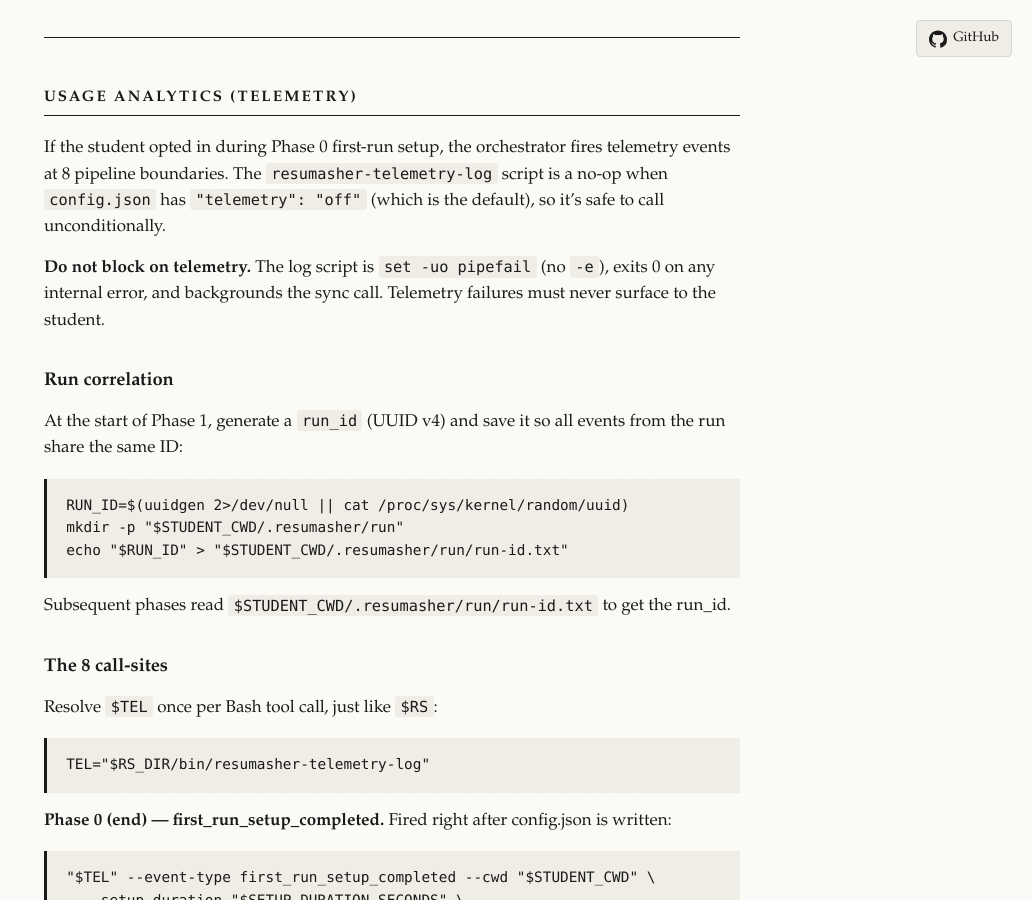
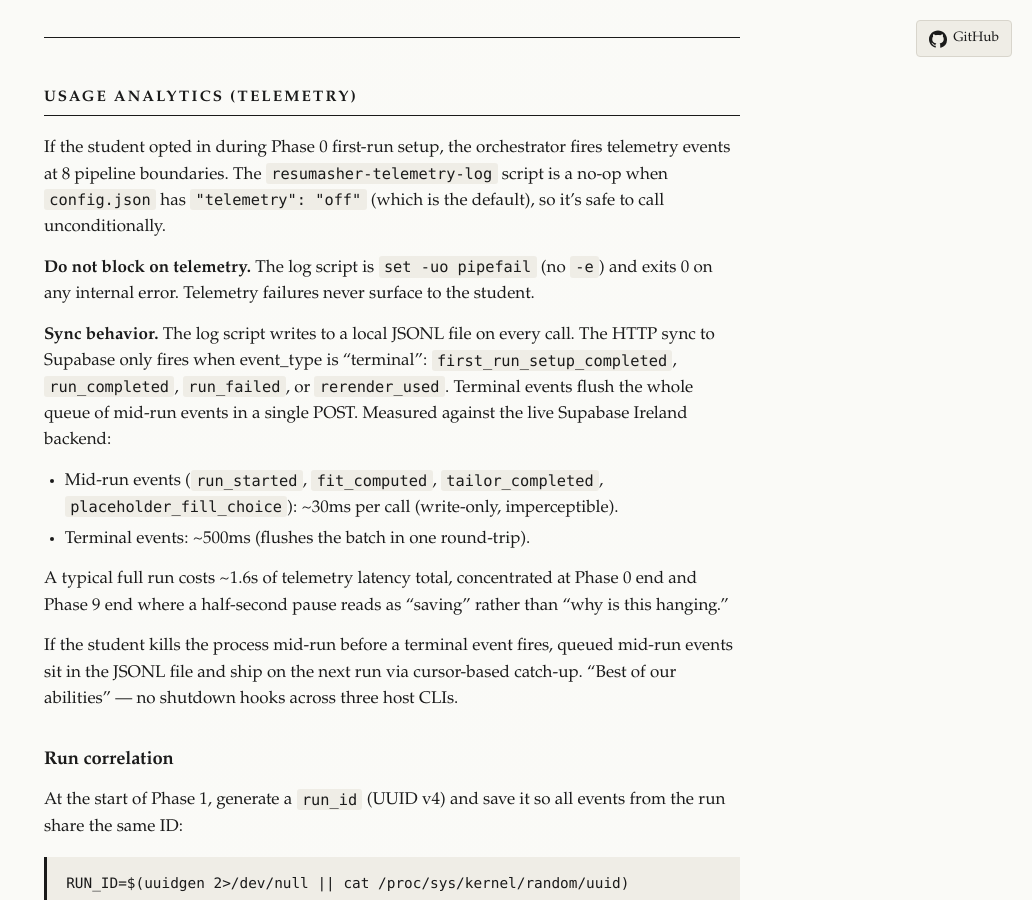
Before and after one commit to earino/resumasher, a Jekyll site: the page built from SKILL.md, in a window 1280 px wide and 900 px high, scrolled down 24126 px. Shown: the whole window, without its empty margins (248-1280 px from the left). Built offline with Jekyll 4.4.1, drawn with Linux system fonts in a browser that asks for light colours; our own code applies the rules of GitHub Pages for plain Markdown files.

Commit message:
docs: promote v0.2 to shipped, document terminal-flush sync model
Three doc drifts fixed to match what we actually shipped:

CHANGELOG.md: [Unreleased] was "Nothing queued." — filled in with an Added
section covering the 8 events, three-tier consent, Supabase Ireland backend,
pg_cron retention, right-to-access/erasure CLI, PRIVACY.md, fit-analyst
sentinel extension, and the extractor subcommands. Security subsection
documents the deny-all RLS model, security_invoker views, and the pinned
retention-function search_path.

README.md Roadmap: promoted v0.2 to "(shipped)" with analytics as the
headline item and fit-analyst sentinels as the second. Moved the prior
v0.2-planned bullets (--review mode, coherence pass #1, CI, cache
invalidation, translation, facts persistence) down to a new v0.3 section,
added filename i18n (#3) to v0.3 where it belongs.

SKILL.md "Usage analytics (telemetry)": replaced the stale "backgrounds the
sync call" prose with the actual terminal-flush model. Documents measured
latency (mid-run 30ms, terminal 500ms, ~1.6s per run total). Notes the
"process killed mid-run" edge case ships queued events on the next run via
cursor-based catch-up.

Co-Authored-By: Claude Opus 4.7 (1M context) <noreply@anthropic.com>

```diff
--- a/SKILL.md
+++ b/SKILL.md
@@ -884,9 +884,28 @@ telemetry events at 8 pipeline boundaries. The `resumasher-telemetry-log`
 script is a no-op when `config.json` has `"telemetry": "off"` (which is the
 default), so it's safe to call unconditionally.
 
-**Do not block on telemetry.** The log script is `set -uo pipefail` (no `-e`),
-exits 0 on any internal error, and backgrounds the sync call. Telemetry
-failures must never surface to the student.
+**Do not block on telemetry.** The log script is `set -uo pipefail` (no `-e`)
+and exits 0 on any internal error. Telemetry failures never surface to the
+student.
+
+**Sync behavior.** The log script writes to a local JSONL file on every call.
+The HTTP sync to Supabase only fires when event_type is "terminal":
+`first_run_setup_completed`, `run_completed`, `run_failed`, or `rerender_used`.
+Terminal events flush the whole queue of mid-run events in a single POST.
+Measured against the live Supabase Ireland backend:
+
+- Mid-run events (`run_started`, `fit_computed`, `tailor_completed`,
+  `placeholder_fill_choice`): ~30ms per call (write-only, imperceptible).
+- Terminal events: ~500ms (flushes the batch in one round-trip).
+
+A typical full run costs ~1.6s of telemetry latency total, concentrated at
+Phase 0 end and Phase 9 end where a half-second pause reads as "saving"
+rather than "why is this hanging."
+
+If the student kills the process mid-run before a terminal event fires,
+queued mid-run events sit in the JSONL file and ship on the next run via
+cursor-based catch-up. "Best of our abilities" — no shutdown hooks across
+three host CLIs.
 
 ### Run correlation
 
```
Also changed, not shown: README.md (+6 -1 lines), CHANGELOG.md.
